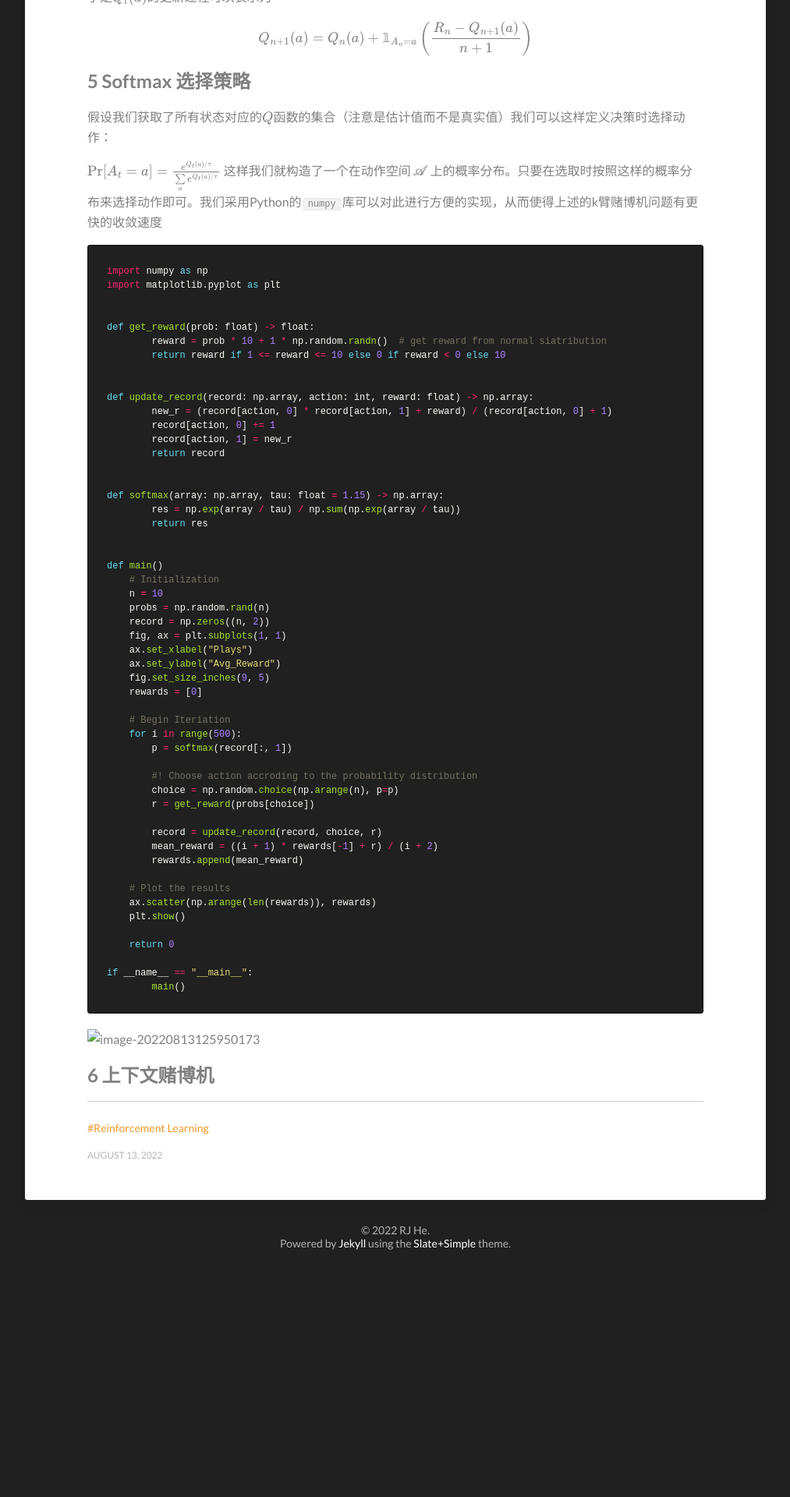
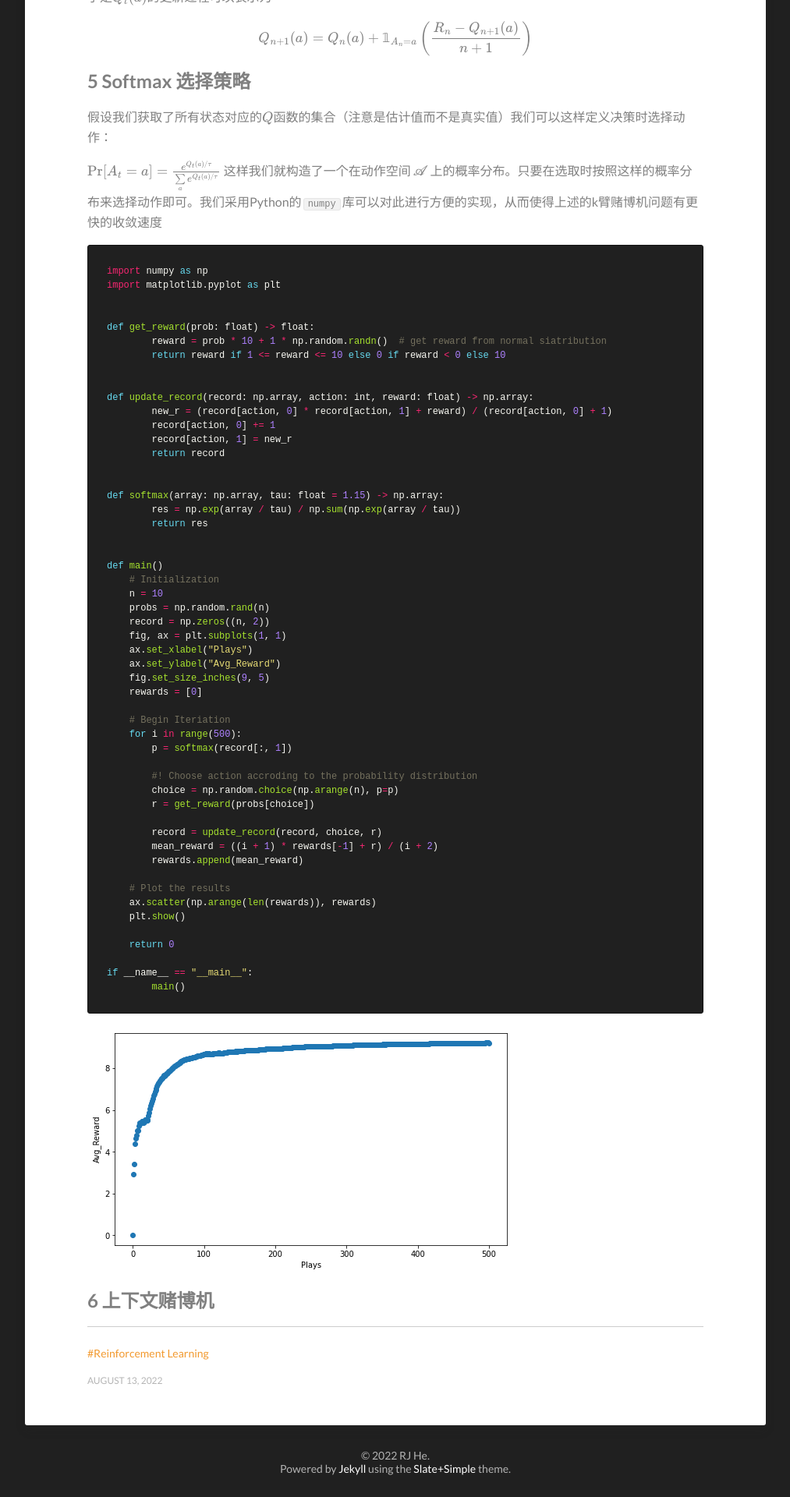
Before and after one commit to hrjtju/hrjtju.github.io, a Jekyll site: the page built from _posts/2022-08-13-1-The-k-armed-bandit-problem-k臂赌博机.md, in a window 1280 px wide. Shown: the part 3355-5275 px from the top of the page at 78% size, without its empty margins (133-1146 px from the left). Built offline with Jekyll 4.4.1, drawn with Linux system fonts in a browser that asks for light colours; formulas are drawn with MathJax 3; before the commit the page ends 4986 px from its top, so only the background shows below that.

Commit message:
Update 2022-08-13-1-The-k-armed-bandit-problem-k臂赌博机.md

```diff
--- a/_posts/2022-08-13-1-The-k-armed-bandit-problem-k臂赌博机.md
+++ b/_posts/2022-08-13-1-The-k-armed-bandit-problem-k臂赌博机.md
@@ -194,7 +194,7 @@ if __name__ == "__main__":
 
 
 
-![image-20220813125950173](../images/2022-08-13/image-20220813125950173.png)
+![image-20220813125950173](/images/2022-08-13/image-20220813125950173.png)
 
 
 
```
